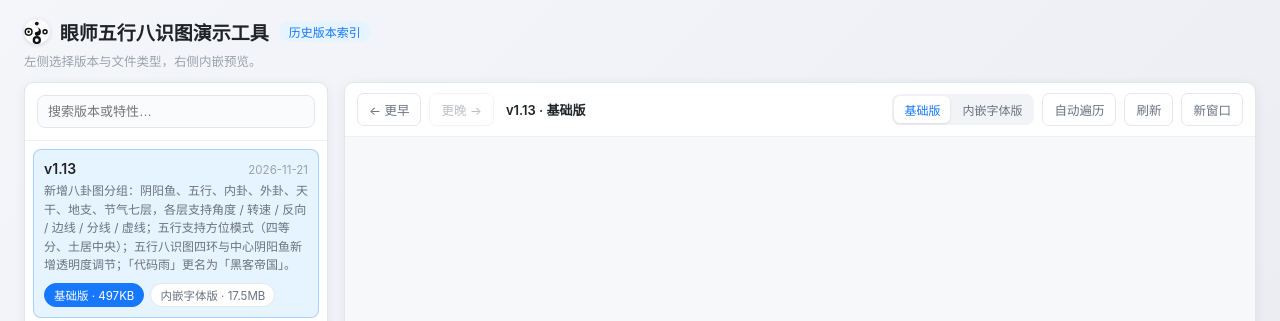
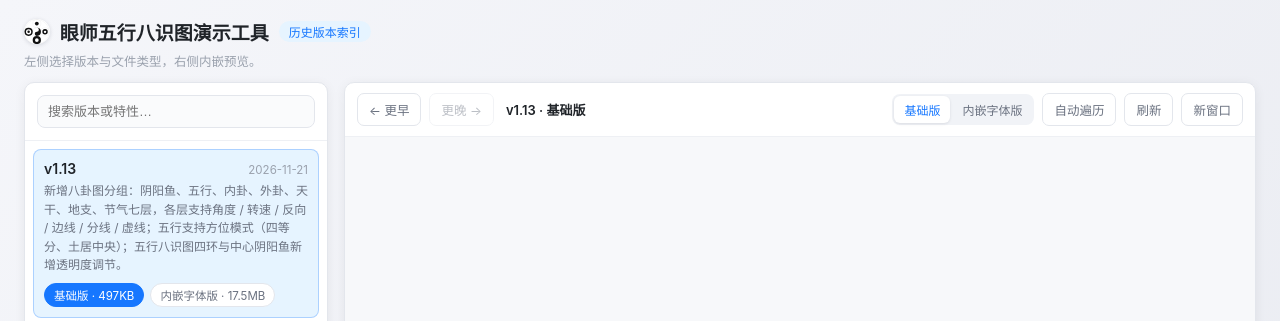
Before and after one commit to eyeiiieye/WuXingBaShi, a plain HTML site: page index.html in a window 1280 px wide. Shown: the top 321 px of the page. Drawn offline with Linux system fonts and the light colour scheme.

Commit message:
更新 v1.13 版本说明

```diff
--- a/index.html
+++ b/index.html
@@ -227,7 +227,7 @@ const VERSIONS = [
   {
     version: 'v1.13',
     date: '2026-11-21',
-    highlights: '新增八卦图分组：阴阳鱼、五行、内卦、外卦、天干、地支、节气七层，各层支持角度 / 转速 / 反向 / 边线 / 分线 / 虚线；五行支持方位模式（四等分、土居中央）；五行八识图四环与中心阴阳鱼新增透明度调节；「代码雨」更名为「黑客帝国」。',
+    highlights: '新增八卦图分组：阴阳鱼、五行、内卦、外卦、天干、地支、节气七层，各层支持角度 / 转速 / 反向 / 边线 / 分线 / 虚线；五行支持方位模式（四等分、土居中央）；五行八识图四环与中心阴阳鱼新增透明度调节。',
     files: {
       base: { path: '眼师五行八识图演示工具v1.13.html', size: 508828 },
       font: { path: '眼师五行八识图演示工具v1.13(内嵌字体版).html', size: 18384188 },
```
